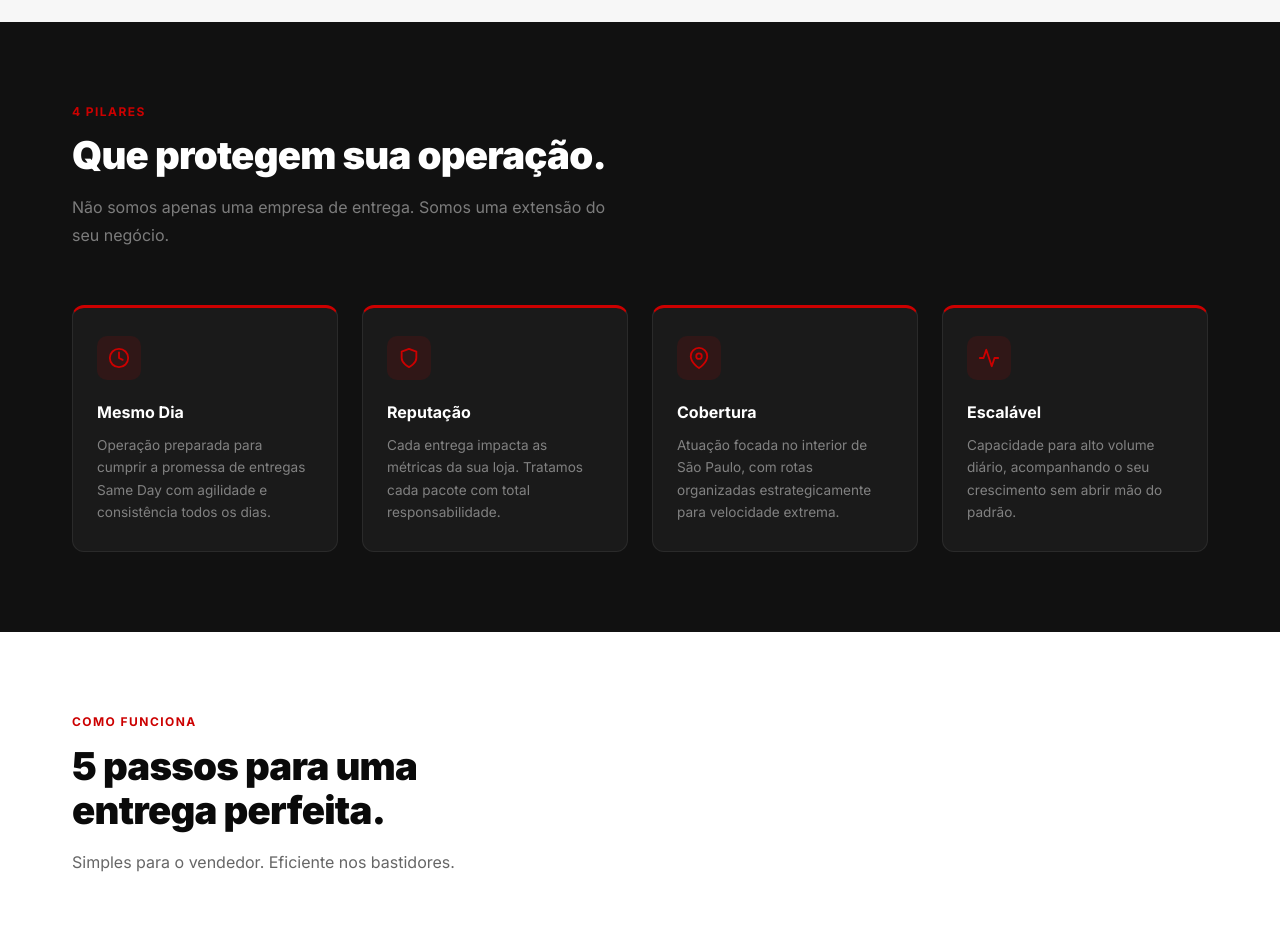
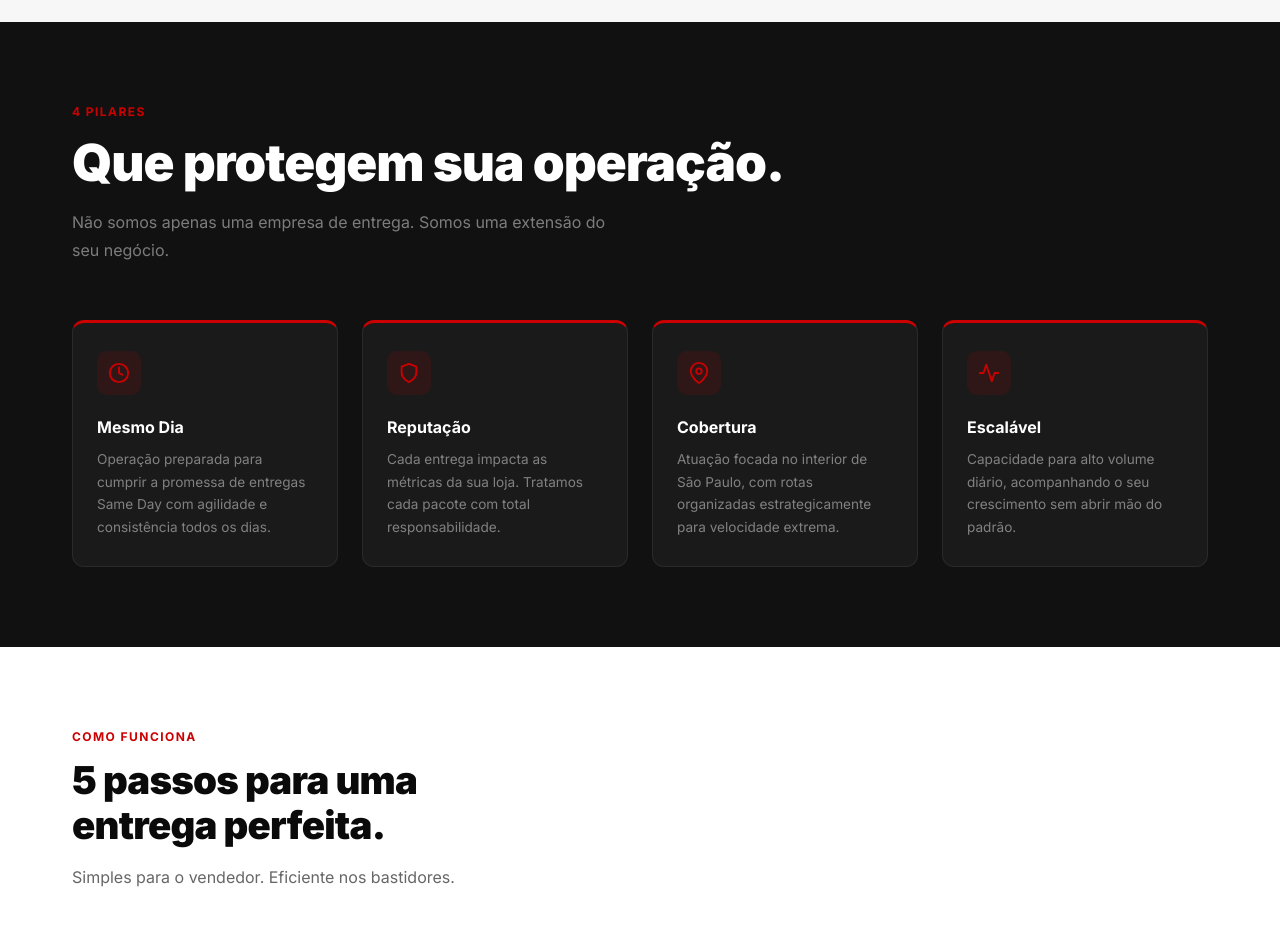
Before and after one commit to LuisSousa123/L4flex-site, a plain HTML site: page index.html in a window 1280 px wide. Shown: the part 1660-2585 px from the top of the page. Drawn offline with Linux system fonts and the light colour scheme.

Commit message:
feat: fonte maior no título 4 pilares

```diff
--- a/index.html
+++ b/index.html
@@ -118,7 +118,7 @@
 
   /* ── PILLARS ── */
   .pillars { background: var(--dark); }
-  .pillars .section-title { color: var(--white); }
+  .pillars .section-title { color: var(--white); font-size: clamp(2.4rem, 4vw, 3.5rem); }
   .pillars .section-sub { color: rgba(255,255,255,0.45); }
   .pillars-header { margin-bottom: 3.5rem; }
   .pillars-grid { display: grid; grid-template-columns: repeat(4, 1fr); gap: 1.5rem; }
```
